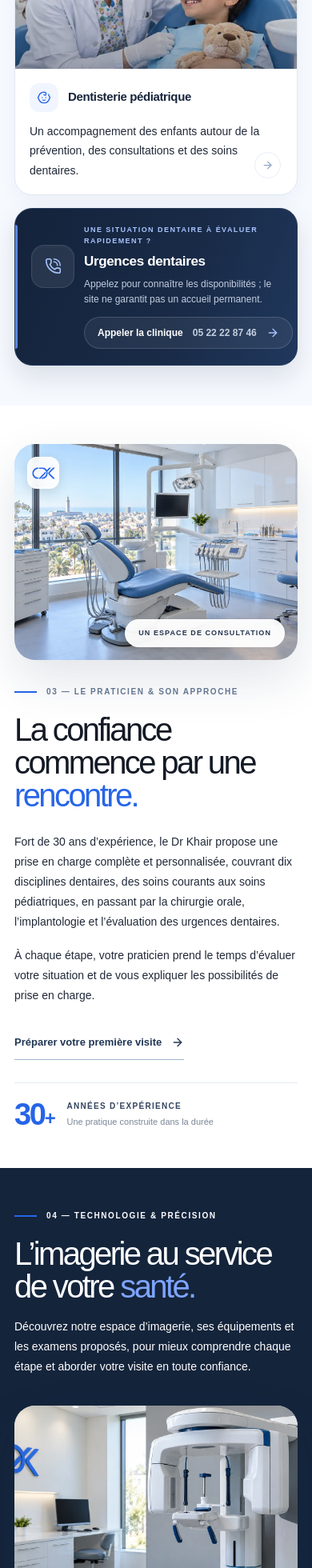
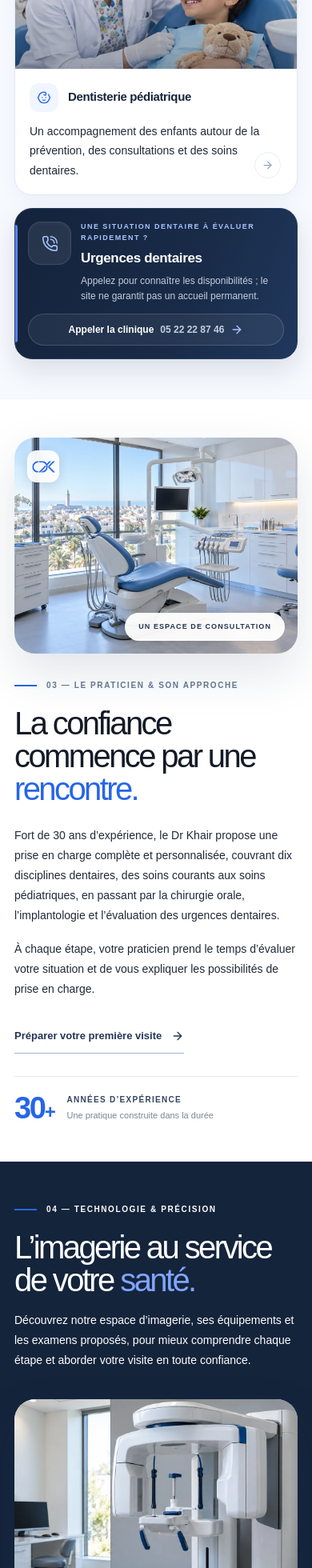
Before and after one commit to Hicham2115/Clinique, a Next.js app: page / in a window 390 px wide. Shown: the part 5258-7218 px from the top of the page at 80% size. Built offline with nearby package versions, Linux system fonts and the light colour scheme.

Commit message:
your message

```diff
--- a/components/expertise-section.tsx
+++ b/components/expertise-section.tsx
@@ -159,14 +159,14 @@ export default function ExpertiseSection() {
         </div>
 
         <a
-          className="group relative mt-4 flex min-h-[112px] items-center gap-5 overflow-hidden rounded-[22px] border border-[#263b5d] bg-[linear-gradient(110deg,#14233b_0%,#192b48_62%,#20385d_100%)] px-7 py-5 text-white shadow-[0_14px_32px_rgba(20,35,59,.12)] transition duration-300 hover:-translate-y-0.5 hover:shadow-[0_18px_40px_rgba(20,35,59,.18)] focus-visible:outline-2 focus-visible:outline-offset-4 focus-visible:outline-[#4168e8] max-[520px]:flex-wrap max-[520px]:gap-3 max-[520px]:px-5"
+          className="group relative mt-4 flex min-h-[112px] items-center gap-5 overflow-hidden rounded-[22px] border border-[#263b5d] bg-[linear-gradient(110deg,#14233b_0%,#192b48_62%,#20385d_100%)] px-7 py-5 text-white shadow-[0_14px_32px_rgba(20,35,59,.12)] transition duration-300 hover:-translate-y-0.5 hover:shadow-[0_18px_40px_rgba(20,35,59,.18)] focus-visible:outline-2 focus-visible:outline-offset-4 focus-visible:outline-[#4168e8] max-[520px]:flex-wrap max-[520px]:items-start max-[520px]:gap-3 max-[520px]:px-4 max-[520px]:py-4"
           href="tel:+212522228746"
         >
           <span className="absolute inset-y-5 left-0 w-[3px] rounded-r-full bg-[#5b86ff]" aria-hidden="true" />
           <span className="grid size-[54px] shrink-0 place-items-center rounded-2xl border border-white/10 bg-white/[0.08] text-[#a8c4ff] shadow-inner shadow-white/[0.04]">
             <PhoneCall size={21} strokeWidth={1.8} aria-hidden="true" />
           </span>
-          <span className="flex flex-1 flex-col gap-1.5">
+          <span className="flex min-w-0 flex-1 flex-col gap-1.5">
             <span className="text-[9px] font-bold tracking-[0.16em] text-[#a8c4ff] uppercase">
               Une situation dentaire à évaluer rapidement ?
             </span>
@@ -178,7 +178,7 @@ export default function ExpertiseSection() {
               pas un accueil permanent.
             </span>
           </span>
-          <span className="inline-flex min-h-11 shrink-0 items-center gap-3 rounded-full border border-white/15 bg-white/[0.06] px-5 text-[12px] font-semibold transition group-hover:border-white/25 group-hover:bg-white/10 max-[520px]:ml-[66px] max-[520px]:min-h-10 max-[520px]:px-4">
+          <span className="inline-flex min-h-11 shrink-0 items-center gap-3 rounded-full border border-white/15 bg-white/[0.06] px-5 text-[12px] font-semibold transition group-hover:border-white/25 group-hover:bg-white/10 max-[520px]:ml-0 max-[520px]:min-h-10 max-[520px]:w-full max-[520px]:basis-full max-[520px]:flex-wrap max-[520px]:justify-center max-[520px]:gap-x-2 max-[520px]:gap-y-1 max-[520px]:px-3 max-[520px]:text-center max-[380px]:text-[11px] max-[380px]:gap-x-1">
             Appeler la clinique
             <span className="text-[#c3cee0]">05 22 22 87 46</span>
             <ArrowRight
--- a/components/imaging-section.tsx
+++ b/components/imaging-section.tsx
@@ -38,9 +38,9 @@ export default function ImagingSection() {
           </p>
         </div>
 
-        <div className="relative mx-auto h-[420px] w-full max-w-[1060px] overflow-hidden rounded-[26px] bg-[#e3ebf6] shadow-[0_24px_58px_rgba(28,51,87,.13)] max-[820px]:h-[360px] max-[520px]:h-[270px]">
+        <div className="relative mx-auto h-[420px] w-full max-w-[1060px] overflow-hidden rounded-[26px] bg-[#e3ebf6] shadow-[0_24px_58px_rgba(28,51,87,.13)] max-[820px]:h-[360px] max-[520px]:h-[min(76vw,360px)] max-[520px]:min-h-[280px]">
           <Image
-            className="object-cover object-center"
+            className="object-cover object-center max-[520px]:object-[66%_center]"
             src="/images/dental-imaging-branded.webp"
             alt="Équipement d’imagerie dentaire dans une salle lumineuse"
             fill
--- a/components/site-footer.tsx
+++ b/components/site-footer.tsx
@@ -3,22 +3,22 @@ import Image from "next/image";
 import { CurrentYear } from "@/components/current-year";
 
 const linkClass =
-  "w-fit text-[14px] leading-7 text-[#aeb9ca] underline decoration-transparent underline-offset-4 transition-[color,text-decoration-color] hover:text-white hover:decoration-[#7da2ff] focus-visible:text-white focus-visible:decoration-[#7da2ff]";
+  "w-fit max-w-full text-[14px] leading-7 text-[#aeb9ca] underline decoration-transparent underline-offset-4 transition-[color,text-decoration-color] hover:text-white hover:decoration-[#7da2ff] focus-visible:text-white focus-visible:decoration-[#7da2ff] max-[520px]:text-[12px]";
 const headingClass =
-  "mb-4 text-[11px] font-bold tracking-[.12em] text-white uppercase";
+  "mb-4 text-[11px] font-bold tracking-[.12em] text-white uppercase max-[520px]:text-[10px]";
 
 export default function SiteFooter() {
   return (
     <footer className="bg-white px-[clamp(14px,3vw,40px)] py-7 text-white">
-      <div className="relative isolate mx-auto max-w-[1440px] overflow-hidden rounded-[32px] border border-white/10 bg-[#0d1727] px-[5.5vw] text-white shadow-[0_24px_70px_rgba(13,23,39,.16)] max-[520px]:rounded-[24px] max-[520px]:px-5">
-        <div className="grid grid-cols-[1.65fr_1fr_1fr_1fr] gap-10 border-b border-white/10 py-[66px] max-[980px]:grid-cols-2 max-[980px]:gap-x-12 max-[980px]:gap-y-10 max-[760px]:py-11 max-[520px]:gap-x-7 max-[520px]:gap-y-9">
-          <div className="max-w-[380px] max-[980px]:col-span-2">
+      <div className="relative isolate mx-auto max-w-[1440px] overflow-hidden rounded-[32px] border border-white/10 bg-[#0d1727] px-[5.5vw] text-white shadow-[0_24px_70px_rgba(13,23,39,.16)] max-[520px]:rounded-[24px] max-[520px]:px-4">
+        <div className="grid grid-cols-[1.65fr_1fr_1fr_1fr] gap-10 border-b border-white/10 py-[66px] max-[980px]:grid-cols-2 max-[980px]:gap-x-12 max-[980px]:gap-y-10 max-[760px]:py-11 max-[520px]:gap-x-5 max-[520px]:gap-y-7 max-[380px]:grid-cols-1">
+          <div className="max-w-[380px] max-[980px]:col-span-2 max-[380px]:col-span-1">
             <a
               aria-label="Clinique Dentaire Khair, accueil"
               className="inline-flex items-center gap-3"
               href="#accueil"
             >
-              <span className="grid size-12 place-items-center rounded-xl bg-white p-1.5">
+                <span className="grid size-12 shrink-0 place-items-center rounded-xl bg-white p-1.5 max-[520px]:size-10">
                 <Image
                   alt=""
                   className="h-auto w-full"
@@ -28,7 +28,7 @@ export default function SiteFooter() {
                 />
               </span>
               <span>
-                <span className="block text-[16px] font-bold tracking-[.14em]">
+                  <span className="block text-[16px] font-bold tracking-[.14em] max-[520px]:text-[14px]">
                   KHAIR
                 </span>
                 <span className="mt-1 block text-[9px] font-bold tracking-[.16em] text-[#aeb9ca]">
@@ -36,7 +36,7 @@ export default function SiteFooter() {
                 </span>
               </span>
             </a>
-            <p className="mt-5 max-w-[350px] text-[14px] leading-[1.8] text-[#aeb9ca]">
+            <p className="mt-5 max-w-[350px] text-[14px] leading-[1.8] text-[#aeb9ca] max-[520px]:mt-3 max-[520px]:text-[12px]">
               Une attention humaine, au cœur de chaque sourire.
             </p>
           </div>
@@ -86,7 +86,7 @@ export default function SiteFooter() {
           </div>
         </div>
 
-        <div className="flex flex-wrap items-center justify-between gap-4 py-6 text-[11px] text-[#aeb9ca] max-[520px]:items-start">
+        <div className="flex flex-wrap items-center justify-between gap-4 py-6 text-[11px] text-[#aeb9ca] max-[520px]:items-start max-[520px]:gap-2 max-[520px]:py-5 max-[520px]:text-[10px]">
           <span>© <CurrentYear /> Clinique Dentaire Khair. Tous droits réservés.</span>
           <span className="flex flex-wrap items-center gap-x-2">
             Designed &amp; developed by{" "}
@@ -102,7 +102,7 @@ export default function SiteFooter() {
         </div>
         <p
           aria-hidden="true"
-          className="pointer-events-none mx-auto max-w-[1500px] overflow-hidden bg-gradient-to-r from-[#1b3152] via-[#6693ff] to-[#1b3152] bg-clip-text pb-6 text-center text-[clamp(90px,22vw,320px)] leading-[.72] font-black tracking-[-.105em] text-transparent select-none max-[520px]:text-[22vw]"
+          className="pointer-events-none mx-auto max-w-[1500px] overflow-hidden bg-gradient-to-r from-[#1b3152] via-[#6693ff] to-[#1b3152] bg-clip-text pb-6 text-center text-[clamp(90px,22vw,320px)] leading-[.72] font-black tracking-[-.105em] text-transparent select-none max-[520px]:text-[clamp(68px,18vw,96px)]"
         >
           KHAIR
         </p>
```
